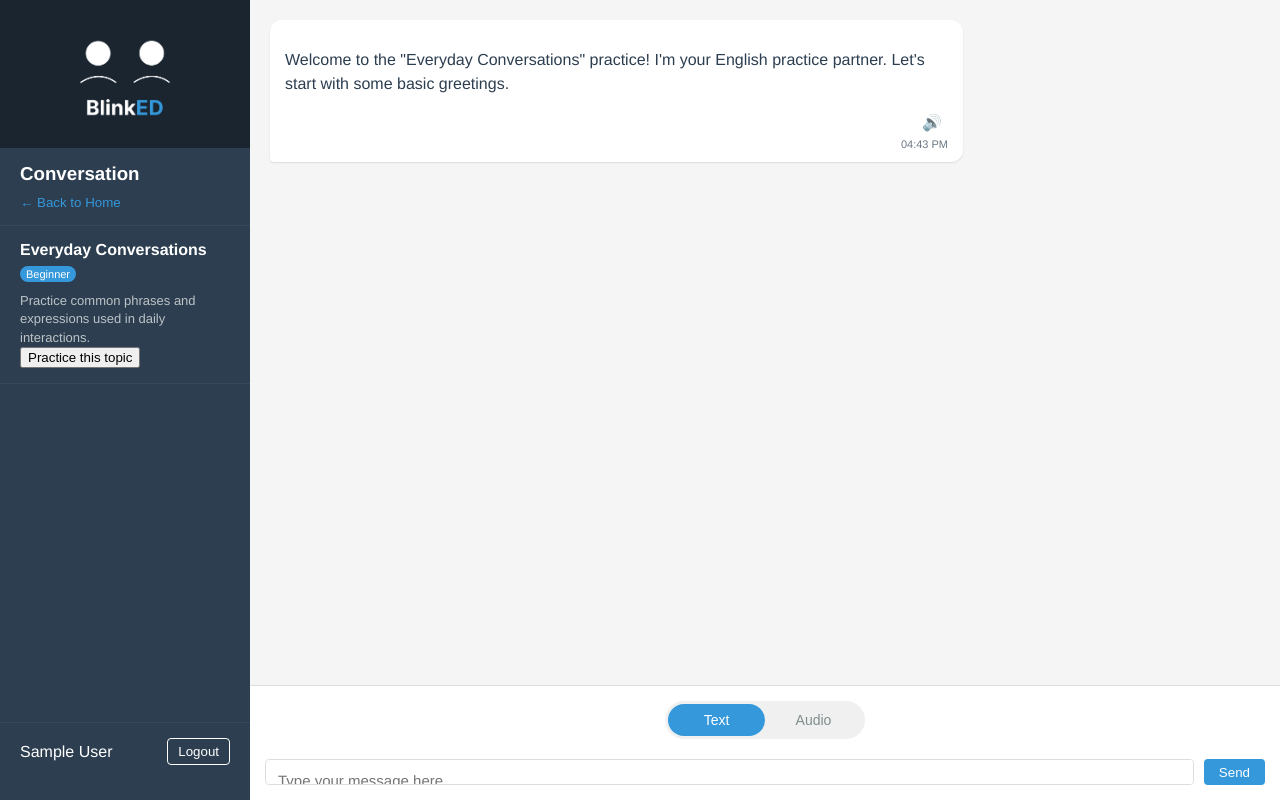
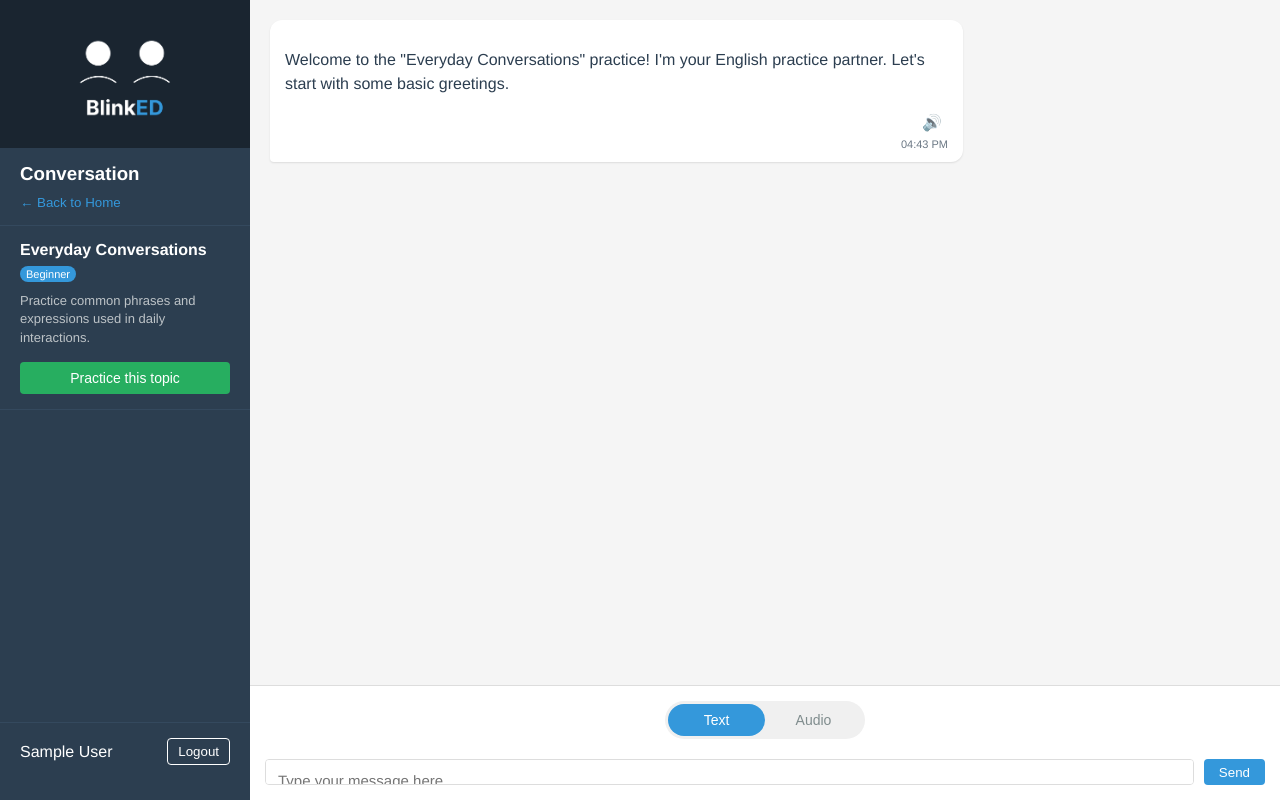
Before and after one commit to oliviapjy/english-learning-app, a Vue app: page /conversation/1 in a window 1280 px wide. Built offline with nearby package versions, Linux system fonts and the light colour scheme; sample sign-in values are in the browser's storage.

Commit message:
fix navigate to practiceScreen

```diff
--- a/src/components/Conversation.vue
+++ b/src/components/Conversation.vue
@@ -203,6 +203,19 @@ export default {
       await nextTick();
       scrollToBottom();
     });
+
+    const goPractice = () => {
+  if (currentConversation.value && currentConversation.value.id) {
+    console.log(`Navigating to practice with conversation ID: ${currentConversation.value.id}`);
+    router.push({
+      name: 'Practice',
+      params: { id: currentConversation.value.id }
+    });
+  } else {
+    console.error('Cannot navigate to practice: No conversation ID available');
+  }
+};
+
 
     const currentConversation = computed(() => conversationStore.currentConversation);
 
@@ -609,6 +622,7 @@ export default {
       formatTime,
       goHome,
       logout,
+      goPractice,
       messagesContainer,
       renderMarkdown,
       // Audio functionality
@@ -1022,6 +1036,27 @@ textarea {
   border: 2px solid #e74c3c;
 }
 
+.practice-btn {
+  margin-top: 15px;
+  background-color: #27ae60;
+  color: white;
+  border: none;
+  border-radius: 4px;
+  padding: 8px 12px;
+  cursor: pointer;
+  font-size: 14px;
+  transition: background-color 0.2s;
+  width: 100%;
+}
+
+.practice-btn:hover {
+  background-color: #2ecc71;
+}
+
+.practice-btn:active {
+  background-color: #219653;
+}
+
 @keyframes bounce {
   0%, 60%, 100% {
     transform: translateY(0);
--- a/src/components/PracticeScreen.vue
+++ b/src/components/PracticeScreen.vue
@@ -6,7 +6,7 @@
         <img src="../assets/app_logo_white.png" alt="App Logo" class="app-logo" />
       </div>
       <h3>Practice Mode</h3>
-        <button @click="goBack" class="home-btn">← Back</button>
+      <button @click="goToHome" class="home-btn">← Back to Home</button>
 
       <div v-if="currentConversation">
         <div class="topic-info">
@@ -213,12 +213,22 @@
           };
           messages.value.push(welcomeMessage);
         } else {
-            // Conversation not found, redirect to home
-            router.push('/home');
+          // Conversation not found, but we'll stay on this page and show a message
+          const errorMessage = {
+            sender: 'ai',
+            text: `# Conversation Not Found\n\nI couldn't find the requested conversation. Please select a conversation from the home screen to practice.`,
+            timestamp: new Date()
+          };
+          messages.value.push(errorMessage);
         }
       } else {
-          // No conversation selected, redirect to home
-          router.push('/home');
+        // No conversation selected, but we'll stay on this page and show a message
+        const errorMessage = {
+          sender: 'ai',
+          text: `# No Topic Selected\n\nNo practice topic was selected. You can select a topic from the home screen to start practicing.`,
+          timestamp: new Date()
+        };
+        messages.value.push(errorMessage);
       }
 
       // Scroll to bottom of messages
@@ -240,7 +250,7 @@
     });
 
     const sendMessage = async () => {
-        if (!userMessage.value.trim() || !currentConversation.value || isStreaming.value) return;
+      if (!userMessage.value.trim() || isStreaming.value) return;
 
       // Add user message to chat
       const message = {
@@ -277,7 +287,9 @@
         // For now, we'll simulate streaming with a simple timeout-based approach
 
         // Add context about the topic for the practice session
-          const topicContext = `You are helping the user practice the topic "${currentConversation.value.topic.title}" which is described as: "${currentConversation.value.topic.description}". The level is ${currentConversation.value.topic.level}.`;
+        const topicContext = currentConversation.value ?
+          `You are helping the user practice the topic "${currentConversation.value.topic.title}" which is described as: "${currentConversation.value.topic.description}". The level is ${currentConversation.value.topic.level}.` :
+          "You are a helpful AI assistant for language practice. The user hasn't selected a specific topic yet.";
 
         // Simulate API call to get streaming response
         const simulateStreamingResponse = async () => {
@@ -661,8 +673,9 @@
       }
     };
 
-      const goBack = () => {
-        router.go(-1); // Go back to previous page
+    // Changed from goBack to explicitly go to home
+    const goToHome = () => {
+      router.push('/home');
     };
 
     const logout = () => {
@@ -677,7 +690,7 @@
       userMessage,
       sendMessage,
       formatTime,
-        goBack,
+      goToHome, // Changed function name to match template
       logout,
       messagesContainer,
       renderMarkdown,
```
Lines whose indentation alone changed are shown as unchanged.
